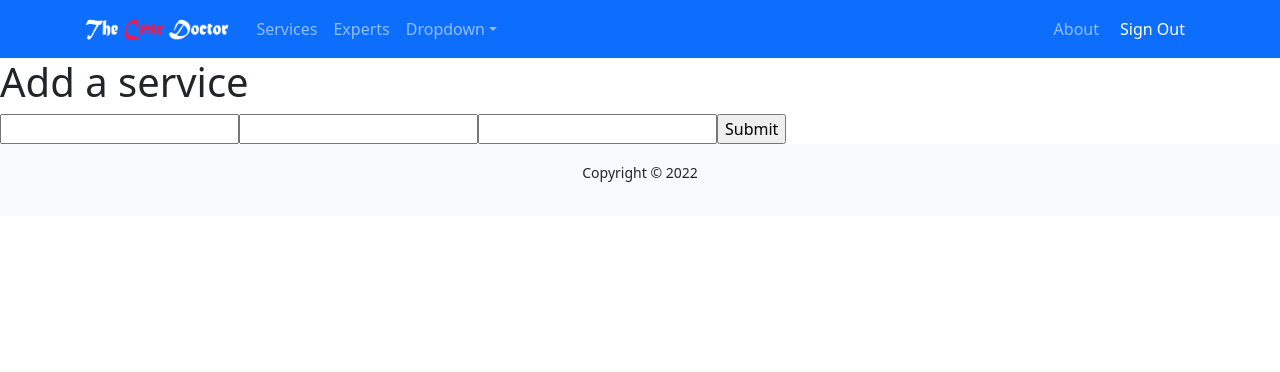
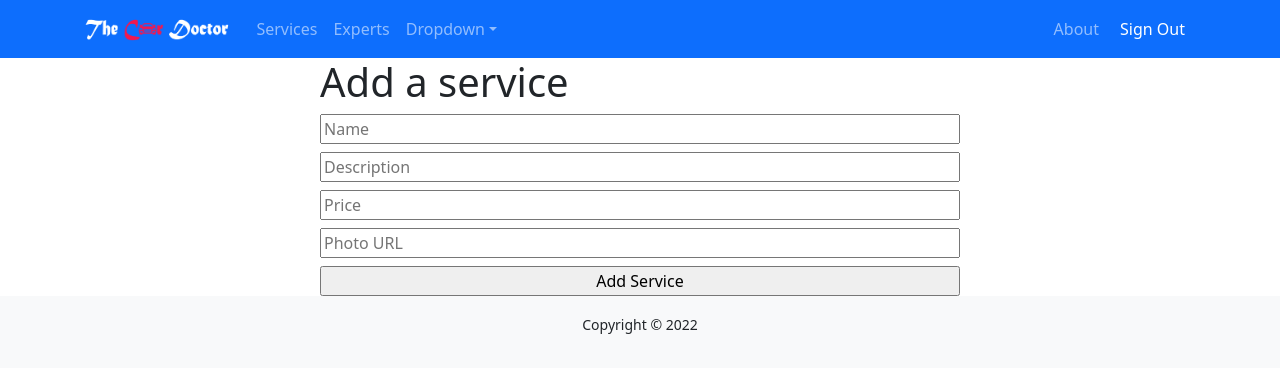
Before and after one commit to shahnmah/vehicle-services, a React (Create React App) app: page /addservice in a window 1280 px wide. Shown: the top 372 px of the page. Built offline with nearby package versions, Linux system fonts and the light colour scheme; no server answers; sample sign-in values are in the browser's storage.

Commit message:
form added

```diff
--- a/src/Pages/AddService/AddService.js
+++ b/src/Pages/AddService/AddService.js
@@ -4,15 +4,28 @@
 
 const AddService = () => {
     const { register, handleSubmit } = useForm();
-    const onSubmit = data => console.log(data);
+    const onSubmit = data => {
+        console.log(data)
+        const  url = `http://localhost:5000/service`;
+        fetch(url, {
+            method: 'POST',
+            headers:{
+                'content-type': 'application/json'
+            },
+            body: JSON.stringify(data)
+        })
+        .then(res => res.json())
+        .then(result => console.log(result))
+    };
     return (
-        <div>
+        <div className='w-50 mx-auto'>
             <h1>Add a service</h1>
-            <form onSubmit={handleSubmit(onSubmit)}>
-                <input {...register("firstName", { required: true, maxLength: 20 })} />
-                <input {...register("lastName", { pattern: /^[A-Za-z]+$/i })} />
-                <input type="number" {...register("age", { min: 18, max: 99 })} />
-                <input type="submit" />
+            <form className='d-flex flex-column' onSubmit={handleSubmit(onSubmit)}>
+                <input className='mb-2' placeholder='Name' {...register("name", { required: true, maxLength: 20 })} />
+                <input className='mb-2' placeholder='Description' {...register("description")} />
+                <input className='mb-2' placeholder='Price' type="number" {...register("price")} />
+                <input className='mb-2' placeholder='Photo URL' type="text" {...register("img")} />
+                <input type="Submit" value="Add Service" />
             </form>
         </div>
     );
```
